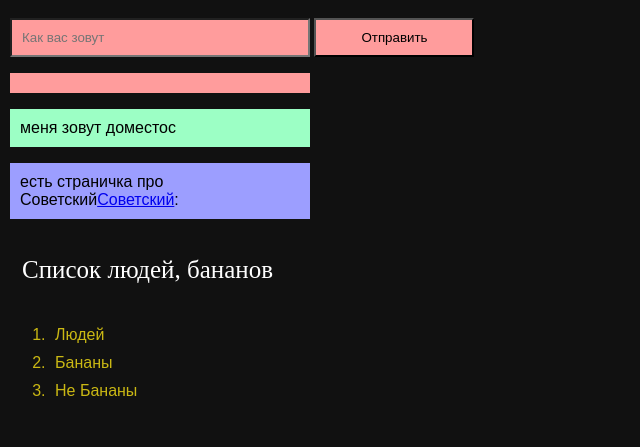
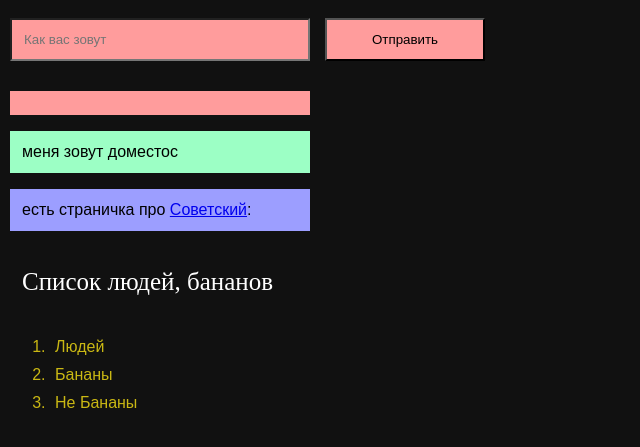
Before and after one commit to dmazaittop-dot/OIT, a plain HTML site: page index.html in a window 1280 px wide. Shown: the part 185-632 px from the top of the page, without its empty margins (0-640 px from the left). Drawn offline with Linux system fonts and the light colour scheme.

Commit message:
Add files via upload

```diff
--- a/css/style.css
+++ b/css/style.css
@@ -25,14 +25,20 @@ table td:nth-child(3) {
     padding: 14px;
     background-color: rgba(197, 197, 197, 0.153);
 }
+.imya-alt {
+    background-color: rgb(255, 156, 156);
+}
 .imya {
     background-color: rgb(255, 156, 156);
+    margin-top: 30px;
 }
 .xz {
     background-color: rgb(156, 255, 197);
+    margin-top: 5px;
 }
 .sovok {
     background-color: rgb(156, 158, 255);
+    margin-top: 5px;
 }
 * {
     box-sizing: border-box;
@@ -44,7 +50,7 @@ body {
 }
 
 .par {
-    padding: 10px;
+    padding: 12px;
     width: 100%;
     max-width: 300px;
     color: black;
@@ -80,3 +86,8 @@ body {
         max-width: 100%;
     }
 }
+.form-row {
+    display: flex;
+    flex-wrap: wrap;   /* на узком экране кнопка уйдёт вниз */
+    gap: 15px;         /* отступ и между полем и кнопкой, и между строками */
+}
--- a/index.html
+++ b/index.html
@@ -3,7 +3,7 @@
     <head>
         <meta charset="utf-8">
         <meta name="viewport" content="width=device-width, initial-scale=1">
-        <title>Мой пейрй веб сайт</title>
+        <title>Мой первый веб сайт</title>
         <link rel="stylesheet" href="./css/style.css">
         <script src="./scripts/input_ali.js" defer></script>
     </head>
@@ -16,16 +16,14 @@
         <li><a href="about.html">О посёлке</a></li>
     </ul>
         <h1>Мой первый сайт Главная</h1>
-            <!-- Поле для ввода текста -->
-            <input class="imya par" type="text" id="userInput" placeholder="Как вас зовут">
-
-            <!-- Кнопка для отправки -->
-            <button class="imya par-butt" id="submitBtn">Отправить</button>
-
-            <!-- Блок, куда будет выведен текст -->
+        <!--ввод и вывод текста-->
+            <div class="form-row">
+            <input class="imya-alt par" type="text" id="userInput" placeholder="Как вас зовут">
+            <button class="imya-alt par-butt" id="submitBtn">Отправить</button>
+            </div>
             <p class="imya par" id="output"></p>
         <p class="xz par">меня зовут доместос</p>
-        <p class="sovok par">есть страничка про Советский<a href="https://ru.wikipedia.org/wiki/%D0%A1%D0%BE%D0%B2%D0%B5%D1%82%D1%81%D0%BA%D0%B8%D0%B9_(%D0%9B%D0%B5%D0%BD%D0%B8%D0%BD%D0%B3%D1%80%D0%B0%D0%B4%D1%81%D0%BA%D0%B0%D1%8F_%D0%BE%D0%B1%D0%BB%D0%B0%D1%81%D1%82%D1%8C)">Советский</a>:</p>
+        <p class="sovok par">есть страничка про <a href="https://ru.wikipedia.org/wiki/%D0%A1%D0%BE%D0%B2%D0%B5%D1%82%D1%81%D0%BA%D0%B8%D0%B9_(%D0%9B%D0%B5%D0%BD%D0%B8%D0%BD%D0%B3%D1%80%D0%B0%D0%B4%D1%81%D0%BA%D0%B0%D1%8F_%D0%BE%D0%B1%D0%BB%D0%B0%D1%81%D1%82%D1%8C)">Советский</a>:</p>
         <p class="pad" id="first-par">Список людей, бананов</p>
         <ol>
             <li class="parm">Людей</li>
```
